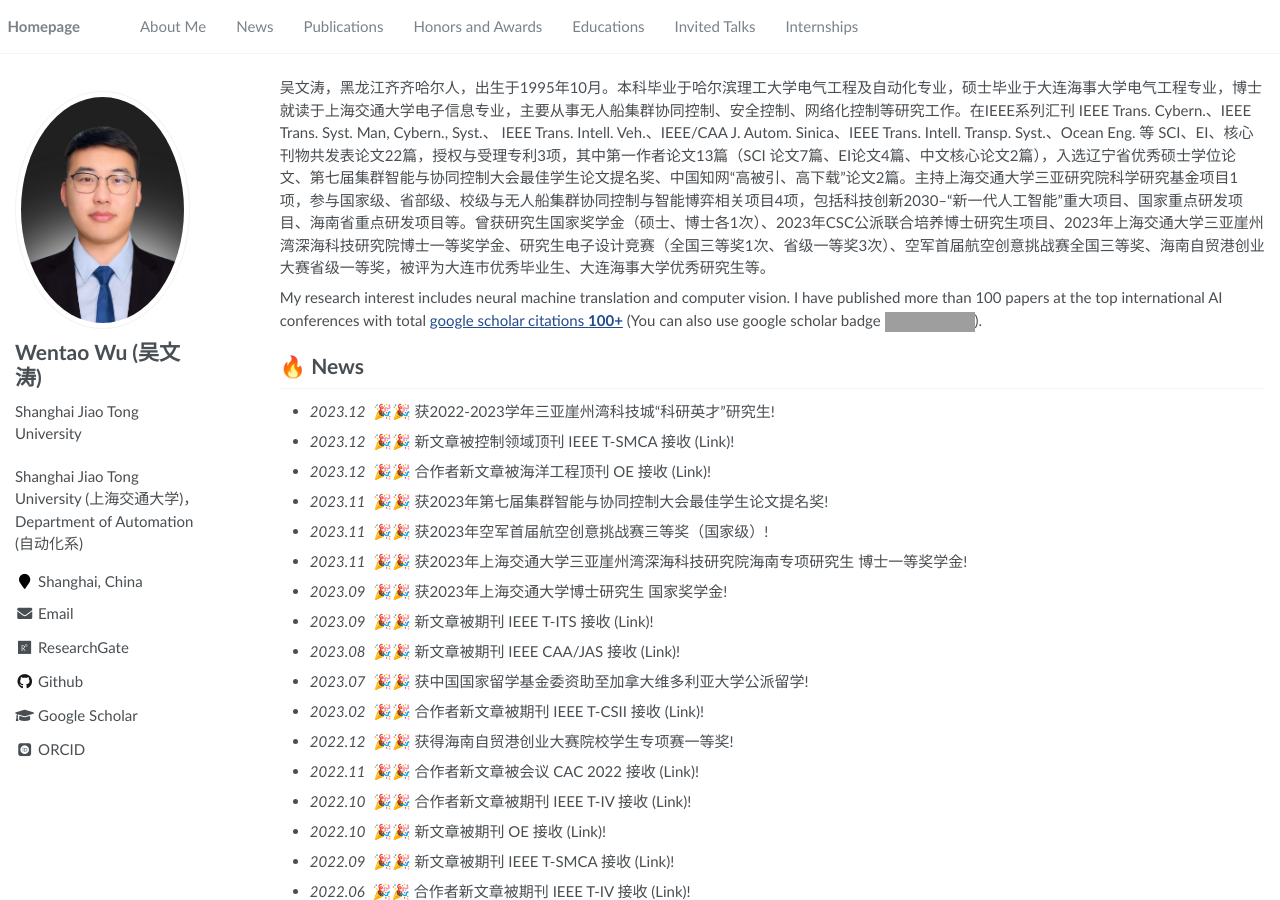
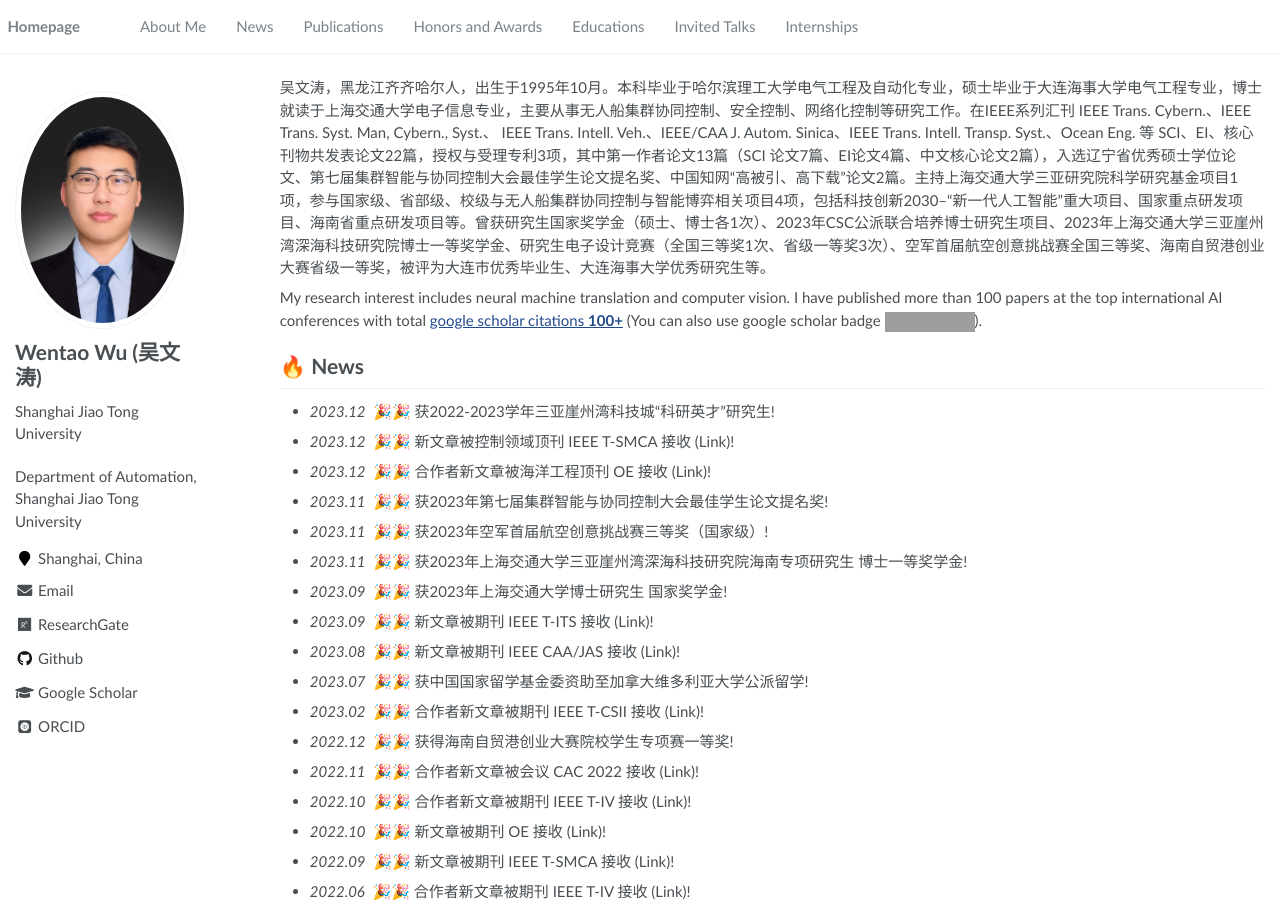
Before and after one commit to wwtsjtu/wwt.github.io, a Jekyll site: the page built from _pages/about.md, in a window 1280 px wide and 900 px high. Built offline with Jekyll 4.4.1, drawn with Linux system fonts in a browser that asks for light colours; some web fonts are replaced; grey boxes are pictures that could not be loaded.

Commit message:
Update _config.yml

```diff
--- a/_config.yml
+++ b/_config.yml
@@ -7,12 +7,12 @@
 
 # Site Settings
 title                    : "Wentao Wu (吴文涛)"
-description              : "Shanghai Jiao Tong University (上海交通大学)，Department of Automation (自动化系) "
+description              : "Department of Automation, Shanghai Jiao Tong University"
 repository               : "wwtsjtu/wwt.github.io"
 google_scholar_stats_use_cdn : true
 
 # google analytics
-google_analytics_id      :  # get google_analytics_id from https://analytics.google.com/analytics/
+google_analytics_id      : "https://analytics.google.com/analytics/WGp4lBIAAAAJ&hl=zh-CN&oi=sra"
 
 # SEO Related
 google_site_verification :  # get google_site_verification from https://search.google.com/search-console/about
```
